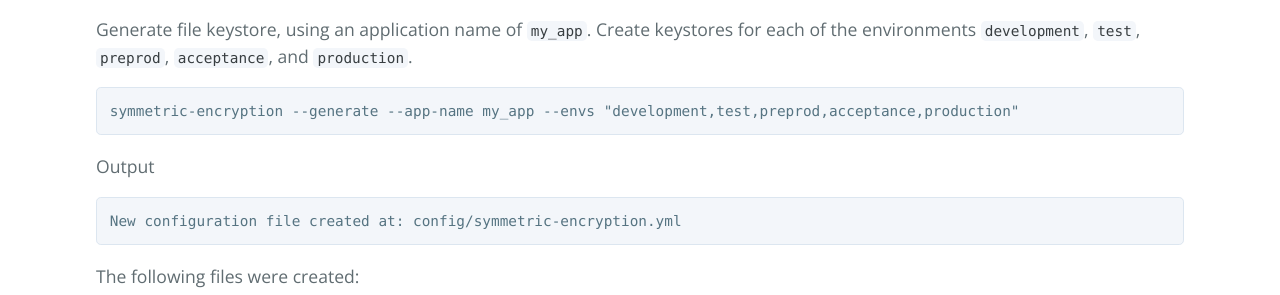
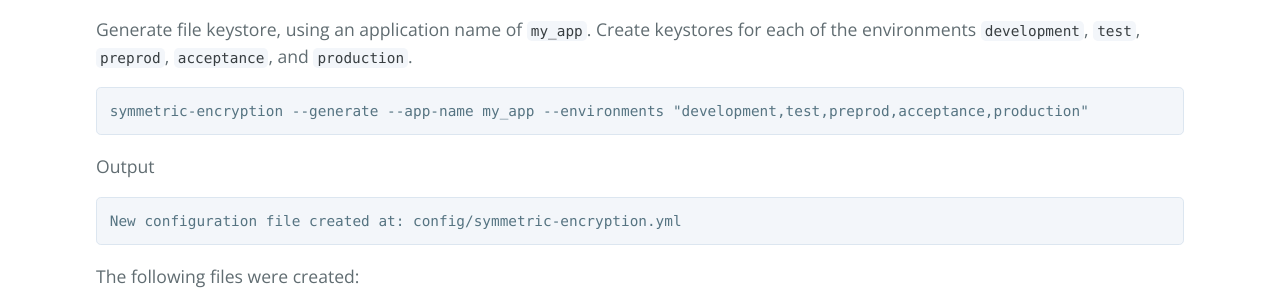
Before and after one commit to reidmorrison/symmetric-encryption, a Jekyll site: the page built from docs/configuration.md, in a window 1280 px wide and 900 px high, scrolled down 2063 px. Shown: the part 157-452 px from the top of the window. Built offline with Jekyll 4.4.1, drawn with Linux system fonts in a browser that asks for light colours; our own code applies the rules of GitHub Pages for plain Markdown files.

Commit message:
Documentation/fix links (#85)
* fix arguments

* update to v4 links

* quick edit

```diff
--- a/docs/_layouts/default.html
+++ b/docs/_layouts/default.html
@@ -26,7 +26,7 @@
     <td>
       <a href="index.html" class="btn">Home</a>
       <a href="frameworks.html" class="btn">Frameworks</a>
-      <a href="v3_configuration.html" class="btn">Configuration</a>
+      <a href="configuration.html" class="btn">Configuration</a>
       <a href="rake_tasks.html" class="btn">Rake Tasks</a>
       <a href="pci_compliance.html" class="btn">PCI Compliance</a>
       <a href="key_rotation.html" class="btn">Key Rotation</a>
--- a/docs/configuration.md
+++ b/docs/configuration.md
@@ -87,7 +87,7 @@ chown rails /etc/rails/keys/*
 Generate file keystore, using an application name of `my_app`. Create keystores for each of the environments
 `development`, `test`, `preprod`, `acceptance`, and `production`.
 
-    symmetric-encryption --generate --app-name my_app --envs "development,test,preprod,acceptance,production"
+    symmetric-encryption --generate --app-name my_app --environments "development,test,preprod,acceptance,production"
 
 Output
 
```
Also changed, not shown: docs/frameworks.md (+1 -1 lines).
